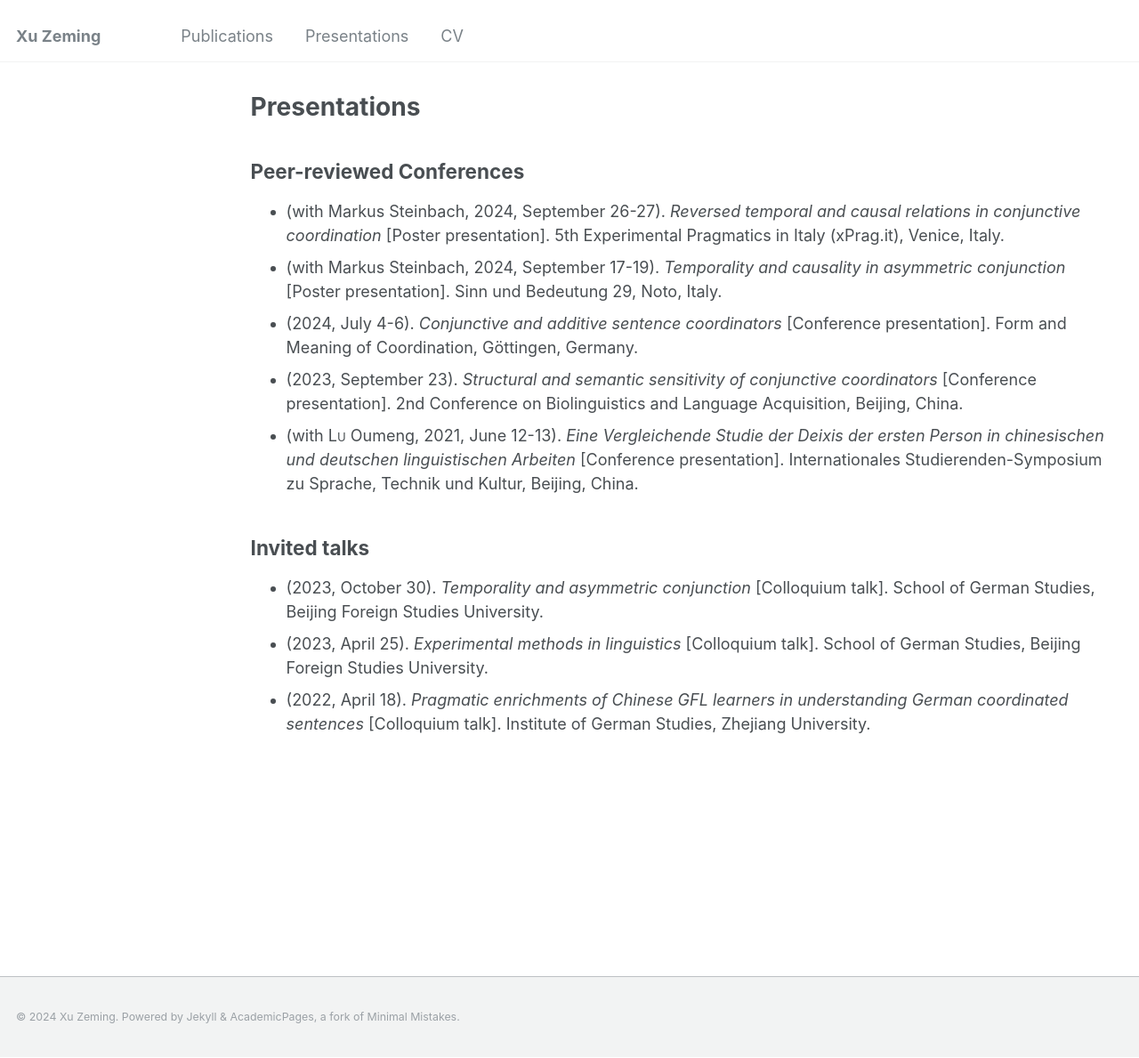
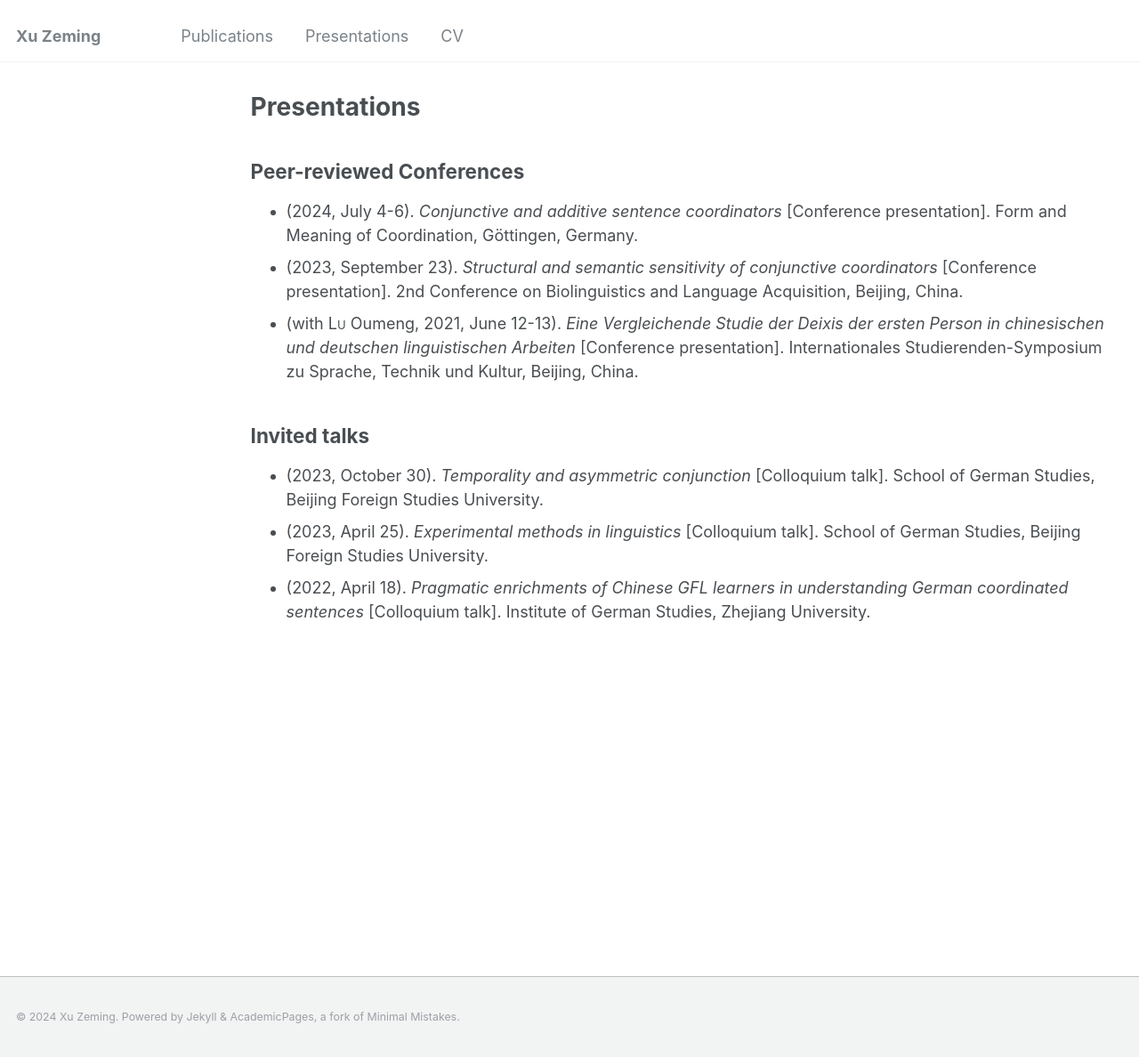
Before and after one commit to xu-zeming/xu-zeming.github.io, a Jekyll site: the page built from _pages/presentations.md, in a window 1280 px wide and 1189 px high. Shown: the whole window at 89% size. Built offline with Jekyll 4.4.1, drawn with Linux system fonts in a browser that asks for light colours.

Commit message:
modified:   _pages/presentations.md

```diff
--- a/_pages/presentations.md
+++ b/_pages/presentations.md
@@ -6,8 +6,8 @@ author_profile: false
 ---
 
 ## Peer-reviewed Conferences
-* (with Markus Steinbach, 2024, September 26-27). *Reversed temporal and causal relations in conjunctive coordination* [Poster presentation]. 5th Experimental Pragmatics in Italy (xPrag.it), Venice, Italy.
-* (with Markus Steinbach, 2024, September 17-19). *Temporality and causality in asymmetric conjunction* [Poster presentation]. Sinn und Bedeutung 29, Noto, Italy.
+<!-- * (with Markus Steinbach, 2024, September 26-27). *Reversed temporal and causal relations in conjunctive coordination* [Poster presentation]. 5th Experimental Pragmatics in Italy (xPrag.it), Venice, Italy.
+* (with Markus Steinbach, 2024, September 17-19). *Temporality and causality in asymmetric conjunction* [Poster presentation]. Sinn und Bedeutung 29, Noto, Italy. -->
 * (2024, July 4-6). *Conjunctive and additive sentence coordinators* [Conference presentation]. Form and Meaning of Coordination, Göttingen, Germany.
 * (2023, September 23). *Structural and semantic sensitivity of conjunctive coordinators* [Conference presentation]. 2nd Conference on Biolinguistics and Language Acquisition, Beijing, China.
 * (with <span style="font-variant:small-caps;">Lu</span> Oumeng, 2021, June 12-13). *Eine Vergleichende Studie der Deixis der ersten Person in chinesischen und deutschen linguistischen Arbeiten* [Conference presentation]. Internationales Studierenden-Symposium zu Sprache, Technik und Kultur, Beijing, China.
```
